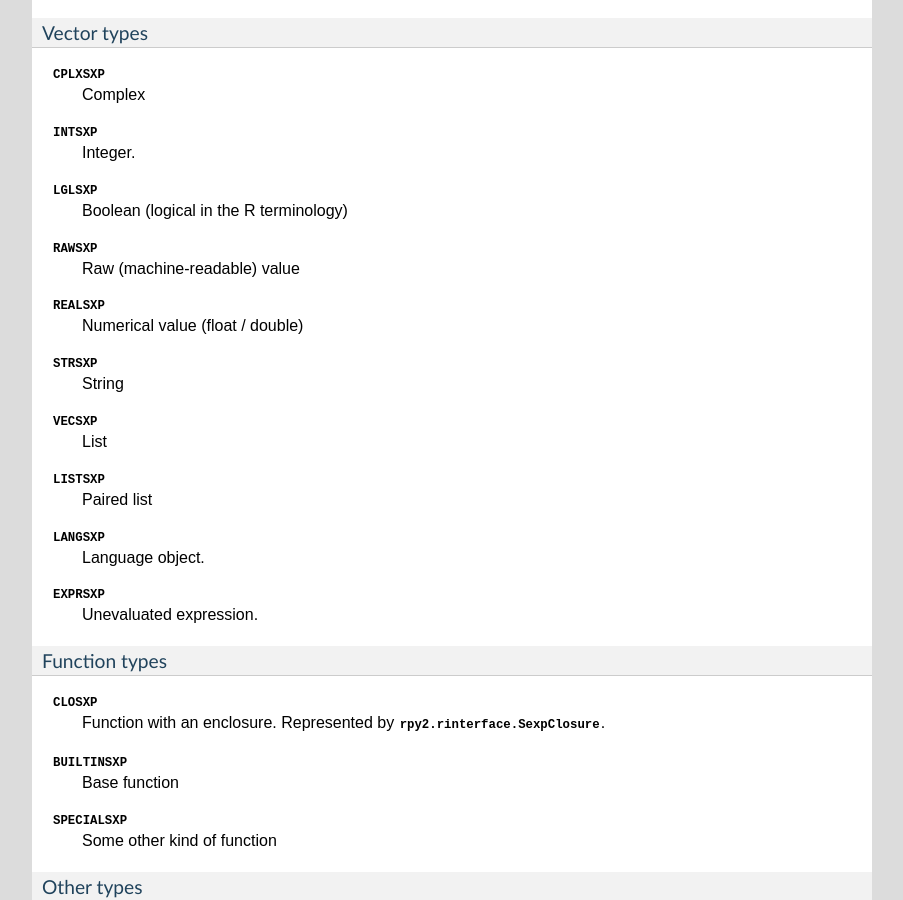
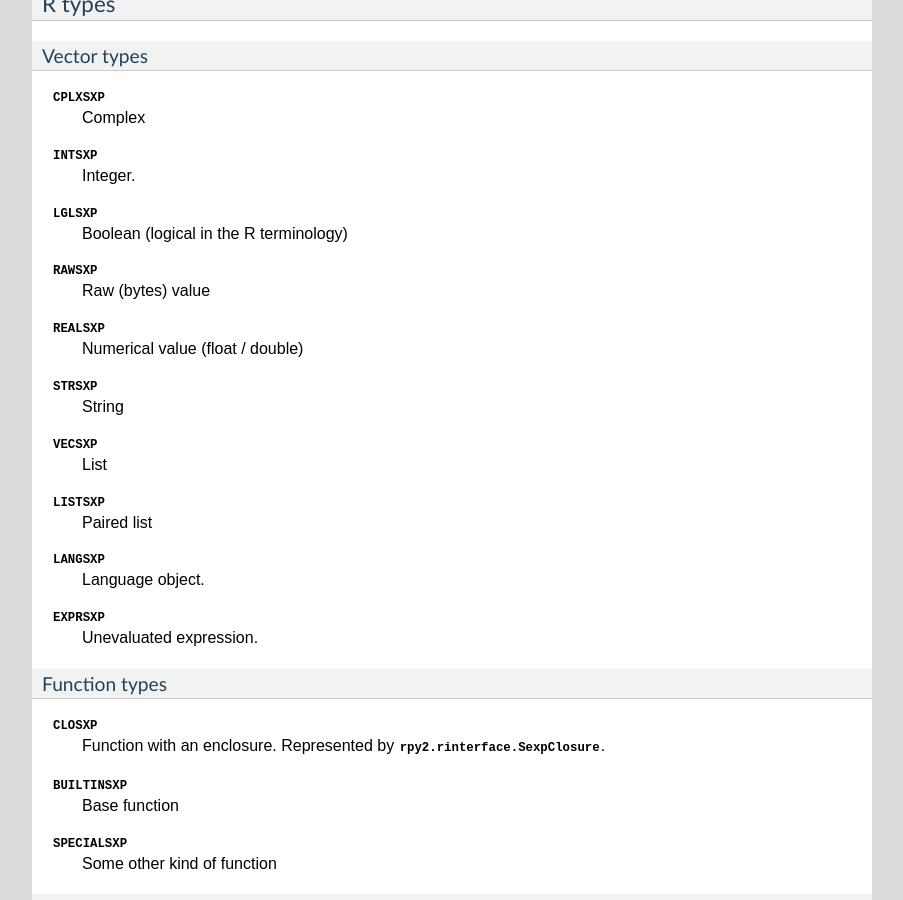
Before and after one commit to rpy2/rpy2, a Sphinx documentation site: the page built from doc/source/rinterface.rst, in a window 1280 px wide and 900 px high, scrolled down 12190 px. Shown: the whole window, without its empty margins (198-1101 px from the left). Built offline with Sphinx 7.4.7, drawn with Linux system fonts in a browser that asks for light colours; formulas are drawn with MathJax 3; cross-references to code outside the pages are shown as plain code; some of the changed text lies outside the part shown.

```diff
--- a/doc/source/rinterface.rst
+++ b/doc/source/rinterface.rst
@@ -874,7 +875,7 @@ Vector types
   Boolean (logical in the R terminology)
 
 :const:`RAWSXP`
-  Raw (machine-readable) value
+  Raw (bytes) value
 
 :const:`REALSXP`
   Numerical value (float / double)
```
Also changed, not shown: other parts of doc/source/rinterface.rst (+2 -1 lines).
